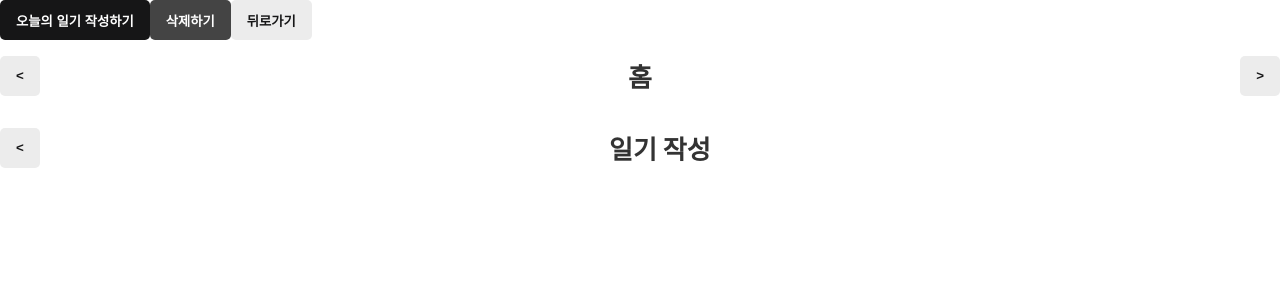
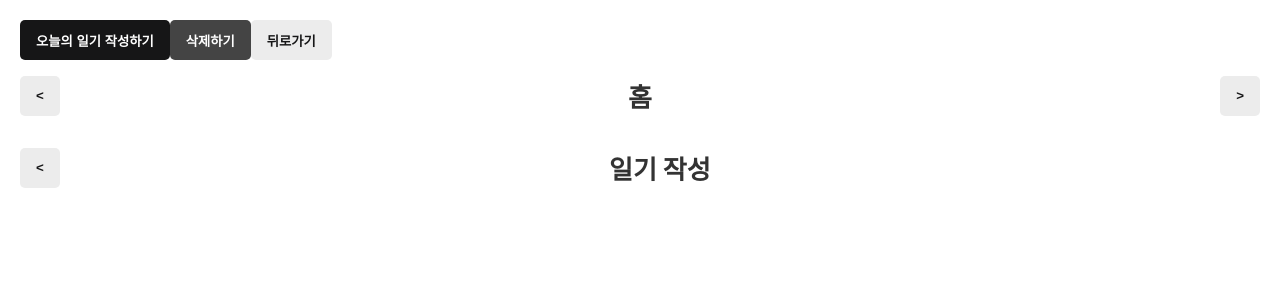
Before and after one commit to yujleee/my-mini-diary, a React (Create React App) app: page / in a window 1280 px wide. Shown: the top 300 px of the page. Built offline with nearby package versions, Linux system fonts and the light colour scheme; a web font is replaced by a local one.

Commit message:
💄 전체적으로 padding 추가

```diff
--- a/src/index.css
+++ b/src/index.css
@@ -1,13 +1,12 @@
 body {
   margin: 0;
-  font-family: -apple-system, BlinkMacSystemFont, 'Segoe UI', 'Roboto', 'Oxygen',
-    'Ubuntu', 'Cantarell', 'Fira Sans', 'Droid Sans', 'Helvetica Neue',
-    sans-serif;
+  font-family: -apple-system, BlinkMacSystemFont, 'Segoe UI', 'Roboto', 'Oxygen', 'Ubuntu', 'Cantarell', 'Fira Sans',
+    'Droid Sans', 'Helvetica Neue', sans-serif;
   -webkit-font-smoothing: antialiased;
   -moz-osx-font-smoothing: grayscale;
+  padding: 20px;
 }
 
 code {
-  font-family: source-code-pro, Menlo, Monaco, Consolas, 'Courier New',
-    monospace;
+  font-family: source-code-pro, Menlo, Monaco, Consolas, 'Courier New', monospace;
 }
```
